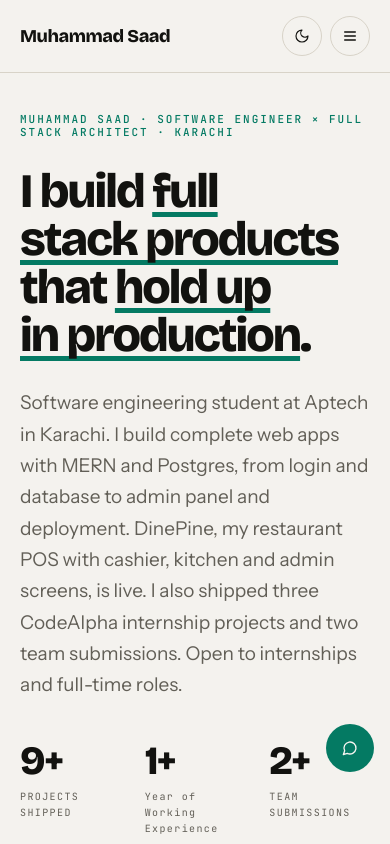
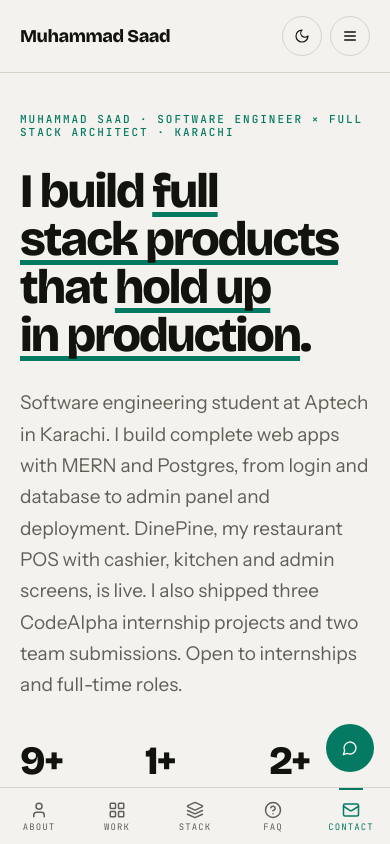
Before and after one commit to code-with-saad/Saad.dev, a Next.js app: page / in a window 390 px wide. Shown: the top 844 px of the page. Built offline with nearby package versions, Linux system fonts and the light colour scheme.

Commit message:
Add mobile tab bar and clear footer space

```diff
--- a/app/page.tsx
+++ b/app/page.tsx
@@ -6,6 +6,7 @@ import Faq from "@/components/Faq";
 import Footer from "@/components/Footer";
 import GoToTop from "@/components/GoToTop";
 import Intro from "@/components/Intro";
+import MobileNav from "@/components/MobileNav";
 import ScrollProgress from "@/components/ScrollProgress";
 import SectionShell from "@/components/SectionShell";
 import SelectedWork from "@/components/SelectedWork";
@@ -18,6 +19,7 @@ export default function Home() {
     <div className="min-h-screen bg-canvas text-ink">
       <ScrollProgress />
       <Sidebar />
+      <MobileNav />
       <Assistant />
       <GoToTop />
 
--- a/components/GoToTop.tsx
+++ b/components/GoToTop.tsx
@@ -45,7 +45,7 @@ export default function GoToTop() {
       aria-label="Back to top"
       aria-hidden={!visible}
       tabIndex={visible ? 0 : -1}
-      className={`fixed bottom-[76px] right-5 z-30 inline-flex h-10 w-10 items-center justify-center rounded-full border border-line bg-surface text-ink transition-opacity duration-200 hover:border-accent hover:text-accent focus-visible:outline-none focus-visible:ring-2 focus-visible:ring-accent focus-visible:ring-offset-2 focus-visible:ring-offset-canvas ${
+      className={`fixed bottom-[76px] right-5 z-30 hidden h-10 w-10 items-center justify-center rounded-full border border-line bg-surface text-ink transition-opacity duration-200 hover:border-accent hover:text-accent focus-visible:outline-none focus-visible:ring-2 focus-visible:ring-accent focus-visible:ring-offset-2 focus-visible:ring-offset-canvas min-[900px]:inline-flex ${
         visible ? "opacity-100" : "pointer-events-none opacity-0"
       }`}
     >
--- /dev/null
+++ b/components/MobileNav.tsx
@@ -0,0 +1,59 @@
+"use client";
+
+import {
+  LuCircleHelp,
+  LuLayers,
+  LuLayoutGrid,
+  LuMail,
+  LuUser,
+} from "react-icons/lu";
+import { useActiveSection } from "@/hooks/useActiveSection";
+
+const ITEMS = [
+  { id: "about", label: "About", Icon: LuUser },
+  { id: "work", label: "Work", Icon: LuLayoutGrid },
+  { id: "stack", label: "Stack", Icon: LuLayers },
+  { id: "faq", label: "FAQ", Icon: LuCircleHelp },
+  { id: "contact", label: "Contact", Icon: LuMail },
+];
+
+export default function MobileNav() {
+  const [active, setActive] = useActiveSection();
+
+  return (
+    <nav
+      aria-label="Quick navigation"
+      className="fixed inset-x-0 bottom-0 z-40 border-t border-line bg-canvas pb-[env(safe-area-inset-bottom)] min-[900px]:hidden"
+    >
+      <ul className="grid h-14 grid-cols-5">
+        {ITEMS.map(({ id, label, Icon }) => {
+          const isActive = active === id;
+
+          return (
+            <li key={id} className="min-w-0">
+              <a
+                href={`#${id}`}
+                onClick={() => setActive(id)}
+                aria-current={isActive ? "location" : undefined}
+                className={`relative flex h-full flex-col items-center justify-center gap-1 transition-colors focus-visible:outline-none focus-visible:ring-2 focus-visible:ring-inset focus-visible:ring-accent ${
+                  isActive ? "text-accent" : "text-muted hover:text-ink"
+                }`}
+              >
+                <span
+                  aria-hidden="true"
+                  className={`absolute left-1/2 top-0 h-[2px] w-6 -translate-x-1/2 ${
+                    isActive ? "bg-accent" : "bg-transparent"
+                  }`}
+                />
+                <Icon className="h-[18px] w-[18px]" aria-hidden="true" />
+                <span className="font-mono text-[9px] uppercase leading-none tracking-[0.12em]">
+                  {label}
+                </span>
+              </a>
+            </li>
+          );
+        })}
+      </ul>
+    </nav>
+  );
+}
```
